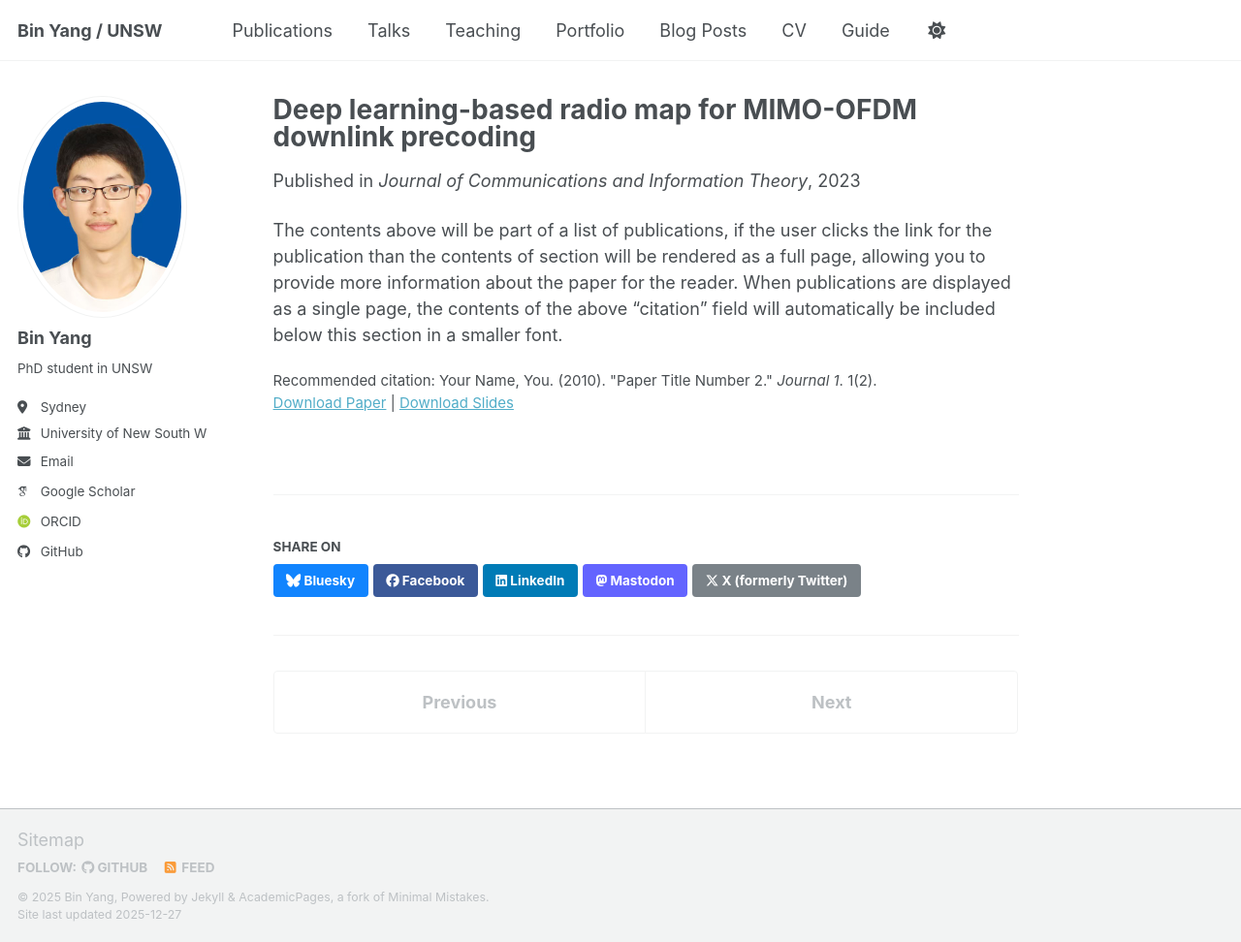
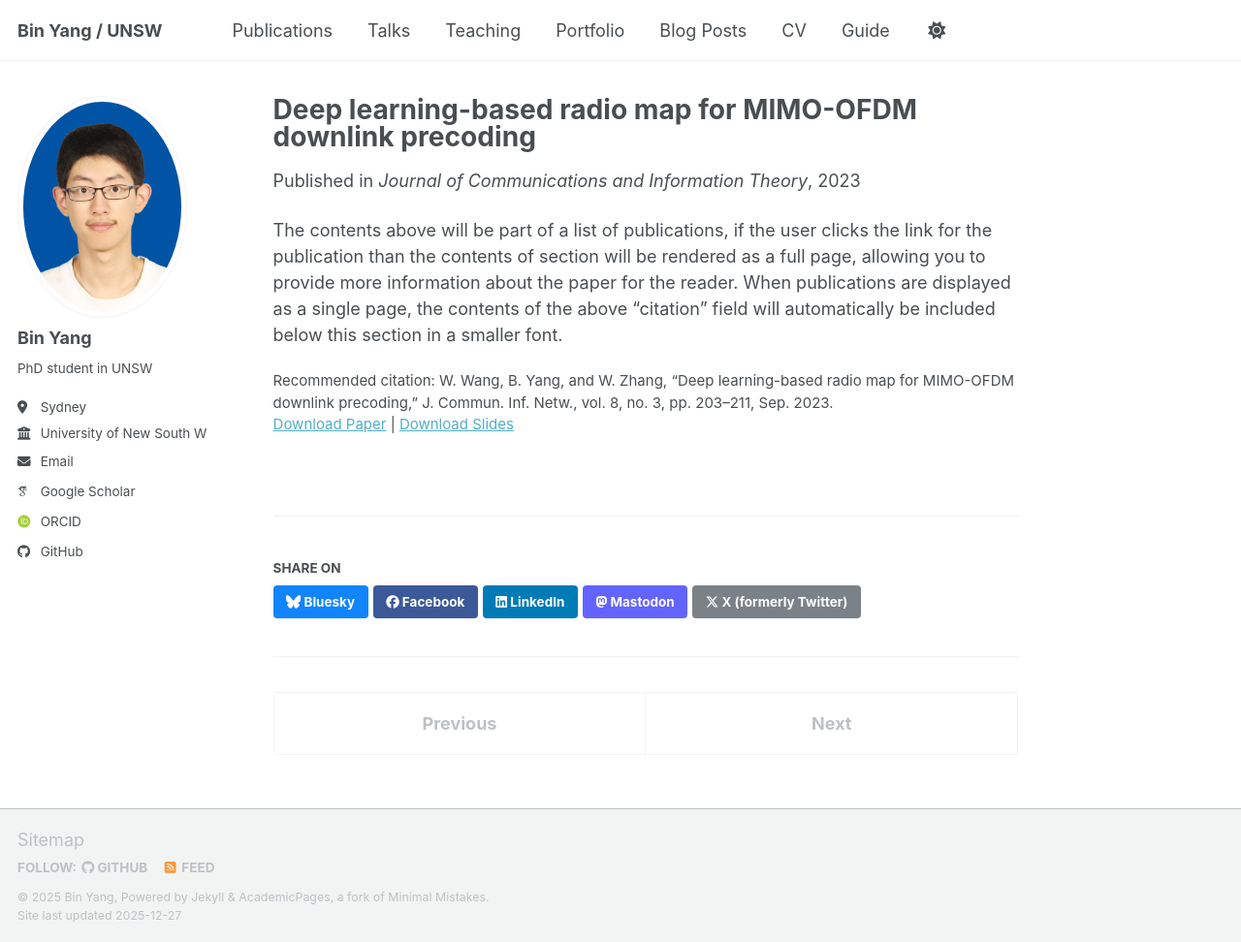
Before and after one commit to yangbin-xd/yangbin-xd.github.io, a Jekyll site: the page built from _publications/2009-10-01-paper-title-number-1.md, in a window 1280 px wide and 972 px high. Shown: the whole window at 97% size. Built offline with Jekyll 4.4.1, drawn with Linux system fonts in a browser that asks for light colours; some web fonts are replaced; a script bundle is joined from its source files by our own code; library files that are not in the unit come from our copies.

Commit message:
Update 2009-10-01-paper-title-number-1.md

```diff
--- a/_publications/2009-10-01-paper-title-number-1.md
+++ b/_publications/2009-10-01-paper-title-number-1.md
@@ -8,7 +8,7 @@ date: 2023-08-30
 venue: 'Journal of Communications and Information Theory'
 slidesurl: 'https://academicpages.github.io/files/slides2.pdf'
 paperurl: 'https://academicpages.github.io/files/paper2.pdf'
-citation: 'Your Name, You. (2010). &quot;Paper Title Number 2.&quot; <i>Journal 1</i>. 1(2).'
+citation: 'W. Wang, B. Yang, and W. Zhang, “Deep learning-based radio map for MIMO-OFDM downlink precoding,” J. Commun. Inf. Netw., vol. 8, no. 3, pp. 203–211, Sep. 2023.'
 ---
 
 The contents above will be part of a list of publications, if the user clicks the link for the publication than the contents of section will be rendered as a full page, allowing you to provide more information about the paper for the reader. When publications are displayed as a single page, the contents of the above "citation" field will automatically be included below this section in a smaller font.
```
